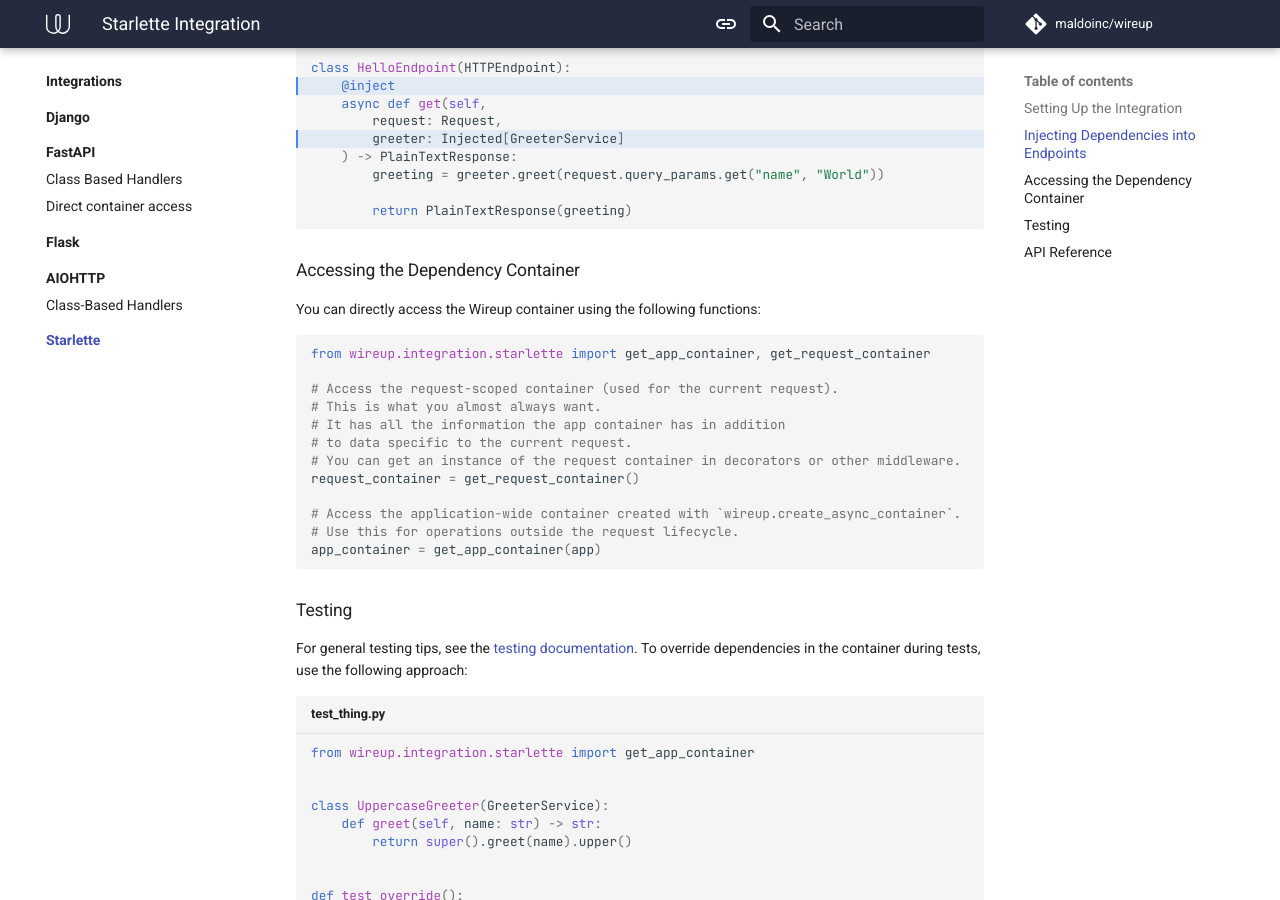
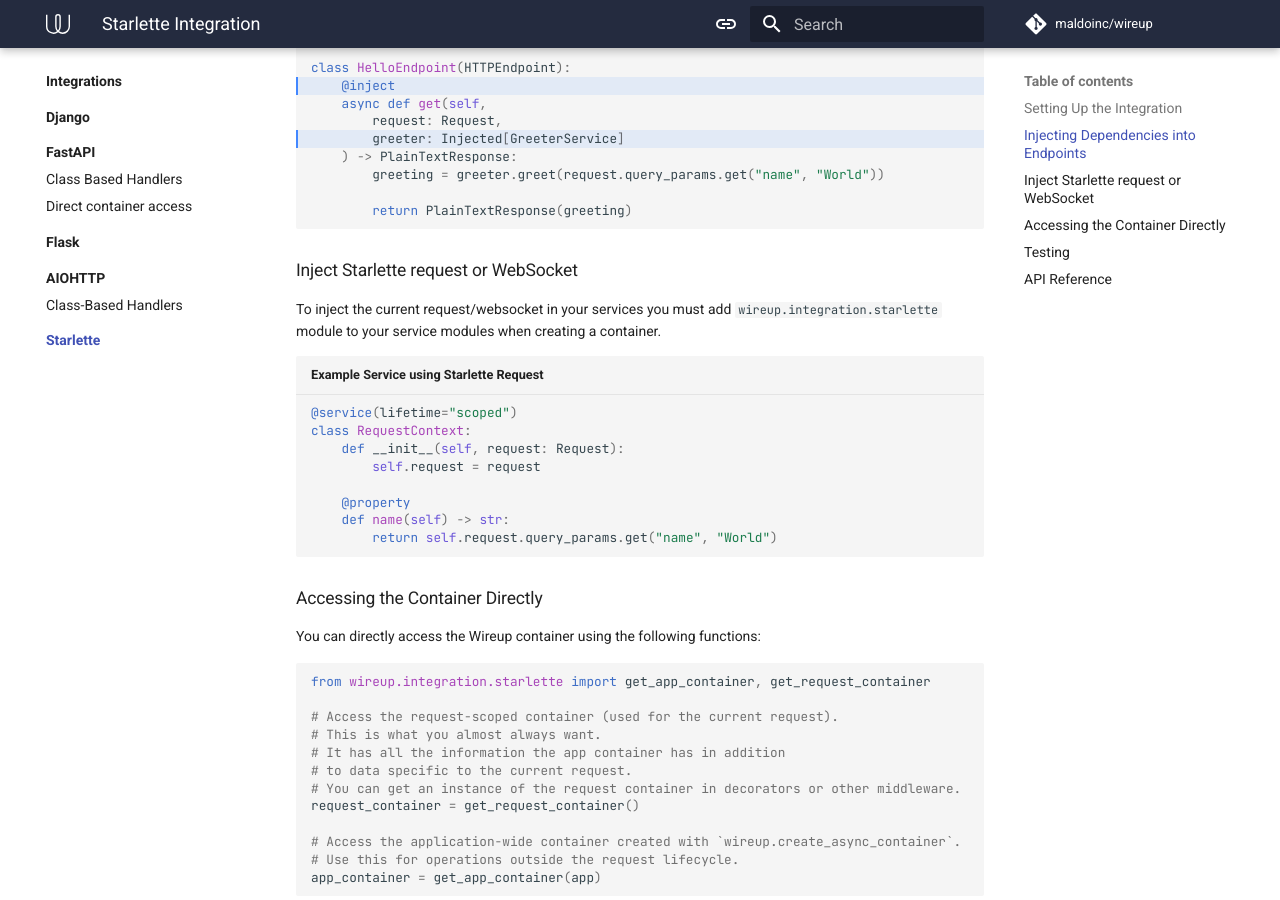
Before and after one commit to maldoinc/wireup, an MkDocs documentation site: the page built from docs/pages/integrations/starlette/index.md, in a window 1280 px wide and 900 px high, scrolled down 1149 px. Built offline with MkDocs 1.6.1 and Material for MkDocs 9.7.7, drawn with Linux system fonts in a browser that asks for light colours; comment, search, counter and statistics services are not loaded; the version menu is left out.

Commit message:
Update starlette integration docs

````diff
--- a/docs/pages/integrations/starlette/index.md
+++ b/docs/pages/integrations/starlette/index.md
@@ -69,7 +69,23 @@ class HelloEndpoint(HTTPEndpoint):
         return PlainTextResponse(greeting)
 ```
 
-### Accessing the Dependency Container
+### Inject Starlette request or WebSocket
+
+To inject the current request/websocket in your services you must add `wireup.integration.starlette` module to your
+service modules when creating a container.
+
+```python title="Example Service using Starlette Request"
+@service(lifetime="scoped")
+class RequestContext:
+    def __init__(self, request: Request):
+        self.request = request
+
+    @property
+    def name(self) -> str:
+        return self.request.query_params.get("name", "World")
+```
+
+### Accessing the Container Directly
 
 You can directly access the Wireup container using the following functions:
 
````
Also changed, not shown: 1 other file.
